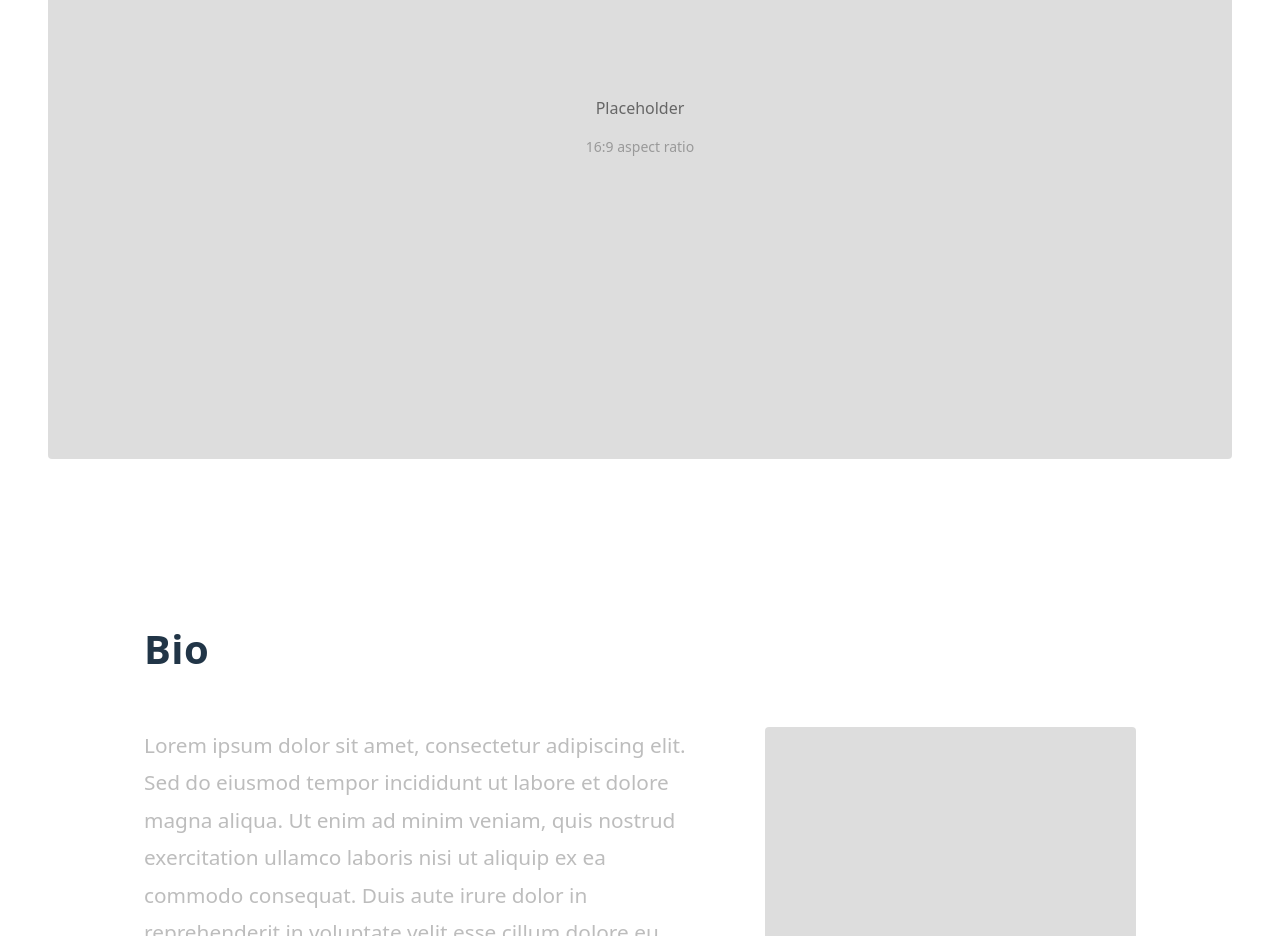
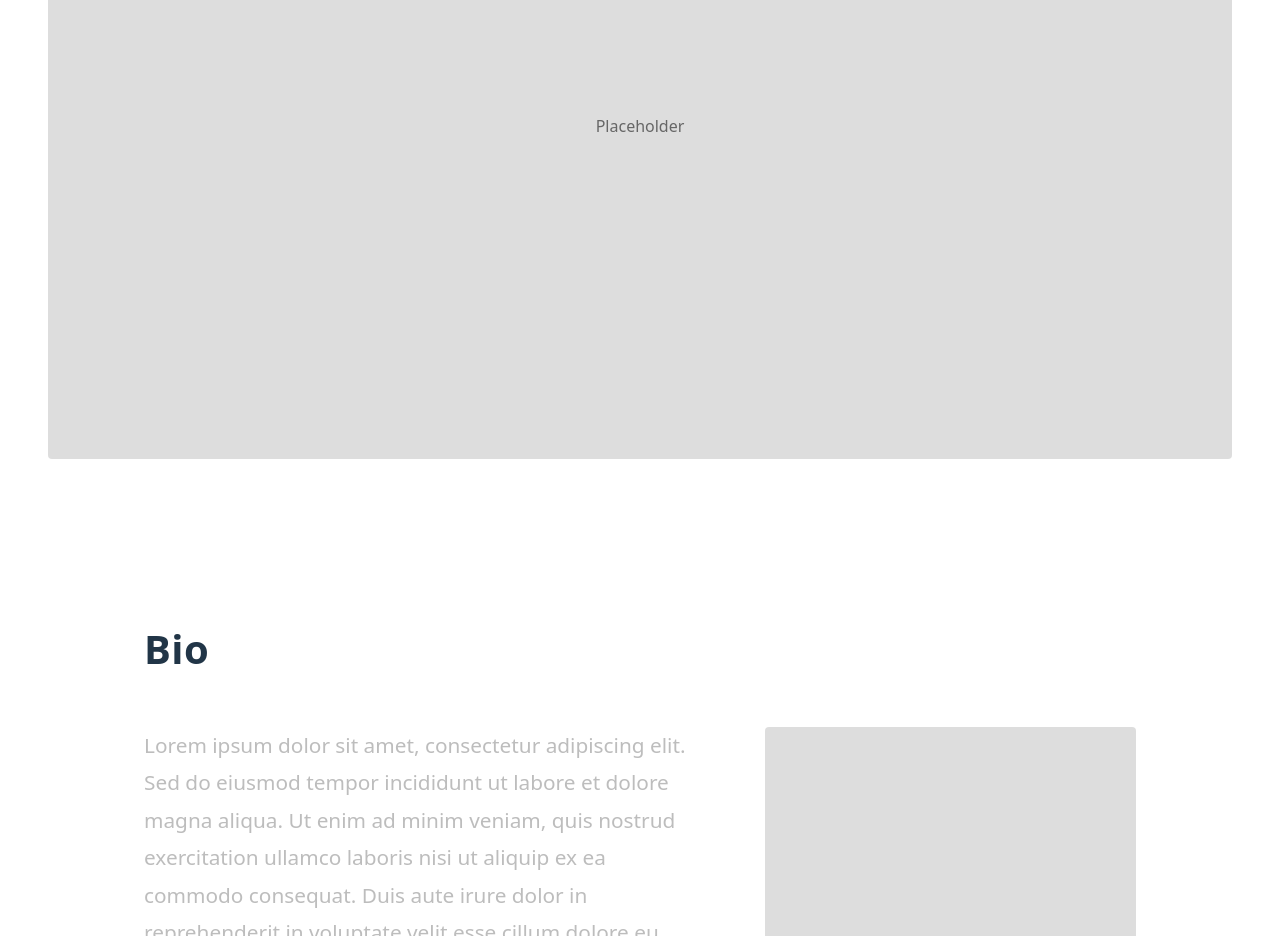
Before and after one commit to nathanrantala1/NathanSite, a React (Vite) app: page / in a window 1280 px wide. Shown: the part 1280-2216 px from the top of the page. Built offline with nearby package versions, Linux system fonts and the light colour scheme.

Commit message:
more placeholder changes

```diff
--- a/src/components/DemoReel.tsx
+++ b/src/components/DemoReel.tsx
@@ -5,7 +5,6 @@ export default function DemoReel() {
     <div className="demo-reel">
       <div className="video-placeholder">
         <p>Placeholder</p>
-        <p className="video-note">16:9 aspect ratio</p>
       </div>
     </div>
   );
```
